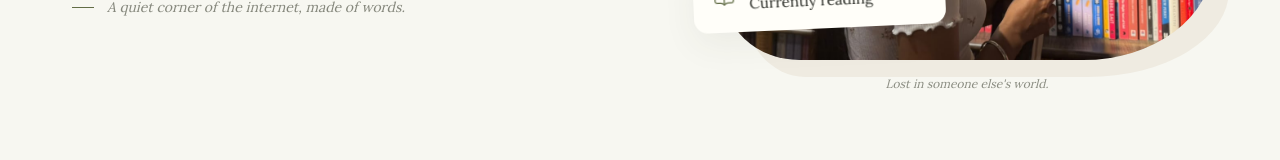
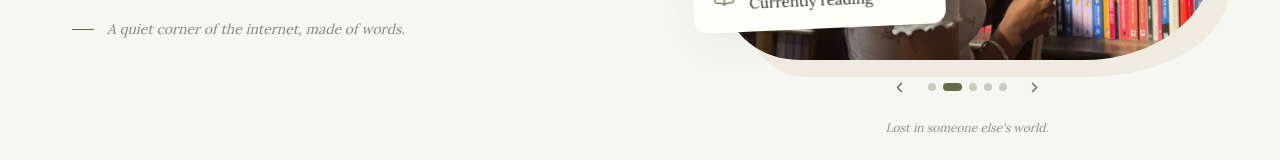
Before and after one commit to Swati0025/My_Portfolio, a Next.js app: page / in a window 1280 px wide. Shown: the part 592-752 px from the top of the page. Built offline with nearby package versions, Linux system fonts and the light colour scheme; no server answers; the database is empty.

Commit message:
Add direct controls for hero photo carousel

```diff
--- a/src/app/globals.css
+++ b/src/app/globals.css
@@ -115,6 +115,15 @@ h2 { margin-bottom: 0; font-size: clamp(34px, 3.1vw, 44px); line-height: 1.18; }
 .hero-image-wrap:hover .hero-sparkle-twinkle { transform: rotate(90deg); }
 .hero-image-wrap:hover .hero-sparkle-twinkle svg { filter: drop-shadow(0 0 5px #fff9c7); }
 .hero-image-wrap:hover .chapter-note { transform: translateY(-4px); box-shadow: 0 17px 36px #383b2821; }
+.hero-carousel-controls { display: flex; min-height: 34px; align-items: center; justify-content: center; gap: 12px; margin-top: 10px; }
+.hero-carousel-controls > button, .hero-carousel-indicators button { display: grid; flex: 0 0 auto; place-items: center; border: 0; border-radius: 50%; background: transparent; color: var(--olive-dark); cursor: pointer; }
+.hero-carousel-controls > button { width: 32px; height: 32px; }
+.hero-carousel-controls > button:hover { background: #e9ecdf; }
+.hero-carousel-controls > button svg { width: 17px; height: 17px; stroke-width: 1.6; }
+.hero-carousel-indicators { display: flex; align-items: center; gap: 7px; }
+.hero-carousel-indicators button { width: 8px; height: 8px; padding: 0; background: #c9cbbf; transition: width .2s ease, background-color .2s ease; }
+.hero-carousel-indicators button.is-active { width: 19px; border-radius: 999px; background: var(--olive); }
+.hero-carousel-controls button:focus-visible { outline-offset: 2px; }
 .hero-art figcaption, .about-art figcaption { margin-top: 14px; color: #8a8c81; font-family: var(--font-serif), Georgia, serif; font-size: 12px; font-style: italic; text-align: center; }
 .hero-art figcaption { animation: enter-up .6s cubic-bezier(.2,.7,.2,1) 1.48s both; }
 
--- a/src/components/hero-section/hero-carousel.tsx
+++ b/src/components/hero-section/hero-carousel.tsx
@@ -1,7 +1,7 @@
 "use client";
 
 import Image from "next/image";
-import { BookOpen, Sparkles } from "lucide-react";
+import { BookOpen, ChevronLeft, ChevronRight, Sparkles } from "lucide-react";
 import { useEffect, useState } from "react";
 
 const slides = [
@@ -104,6 +104,44 @@ export function HeroCarousel() {
           </div>
         </div>
       </div>
+      <div
+        className="hero-carousel-controls"
+        onPointerEnter={() => setIsHovered(true)}
+        onPointerLeave={() => setIsHovered(false)}
+        onFocus={() => setIsHovered(true)}
+        onBlur={(event) => {
+          if (!event.currentTarget.contains(event.relatedTarget)) setIsHovered(false);
+        }}
+        role="group"
+        aria-label="Hero image carousel controls"
+      >
+          <button
+            aria-label="Show previous image"
+            onClick={() => setCurrentIndex((index) => (index - 1 + slides.length) % slides.length)}
+            type="button"
+          >
+            <ChevronLeft aria-hidden="true" />
+          </button>
+          <div className="hero-carousel-indicators">
+            {slides.map((item, index) => (
+              <button
+                aria-label={`Show image ${index + 1}: ${item.card}`}
+                aria-pressed={currentIndex === index}
+                className={currentIndex === index ? "is-active" : ""}
+                key={item.src}
+                onClick={() => setCurrentIndex(index)}
+                type="button"
+              />
+            ))}
+          </div>
+          <button
+            aria-label="Show next image"
+            onClick={() => setCurrentIndex((index) => (index + 1) % slides.length)}
+            type="button"
+          >
+            <ChevronRight aria-hidden="true" />
+          </button>
+      </div>
       <figcaption>{slide.caption}</figcaption>
     </>
   );
```
